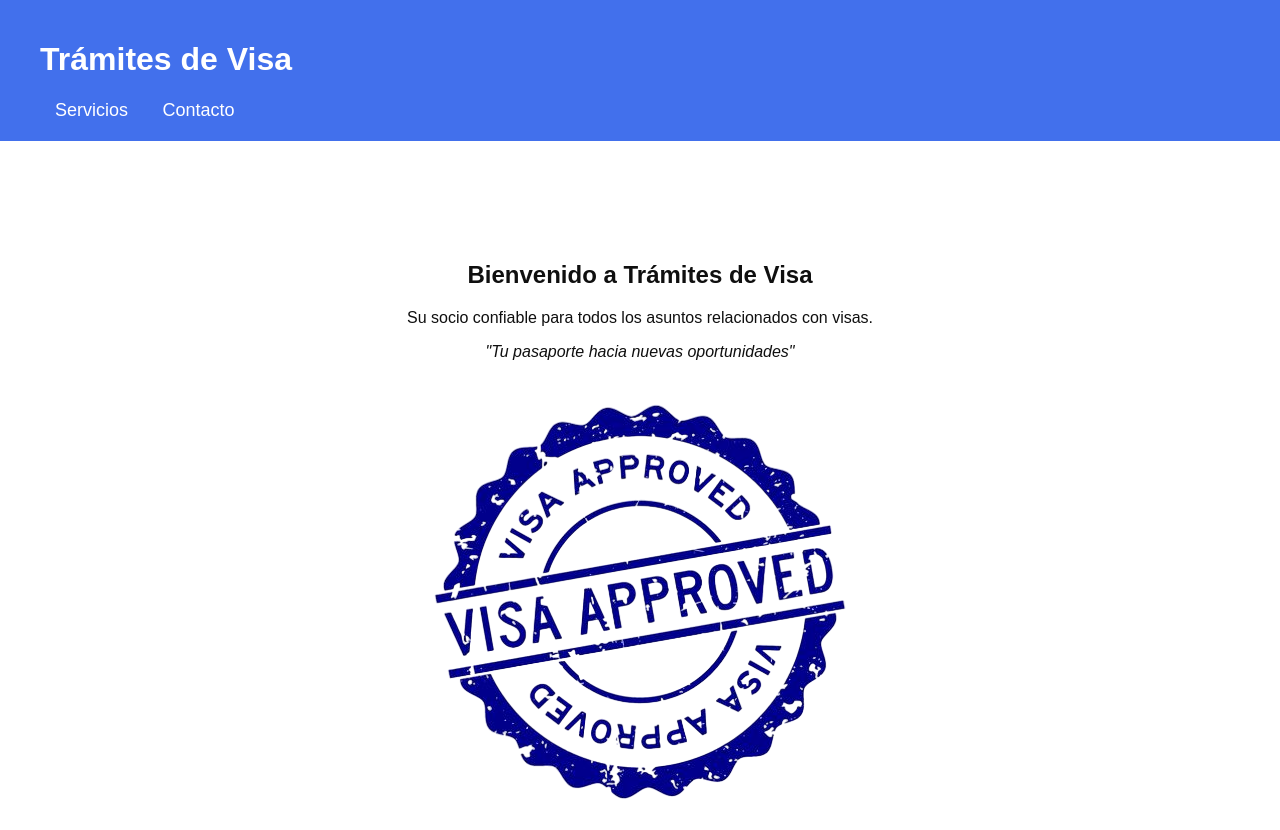
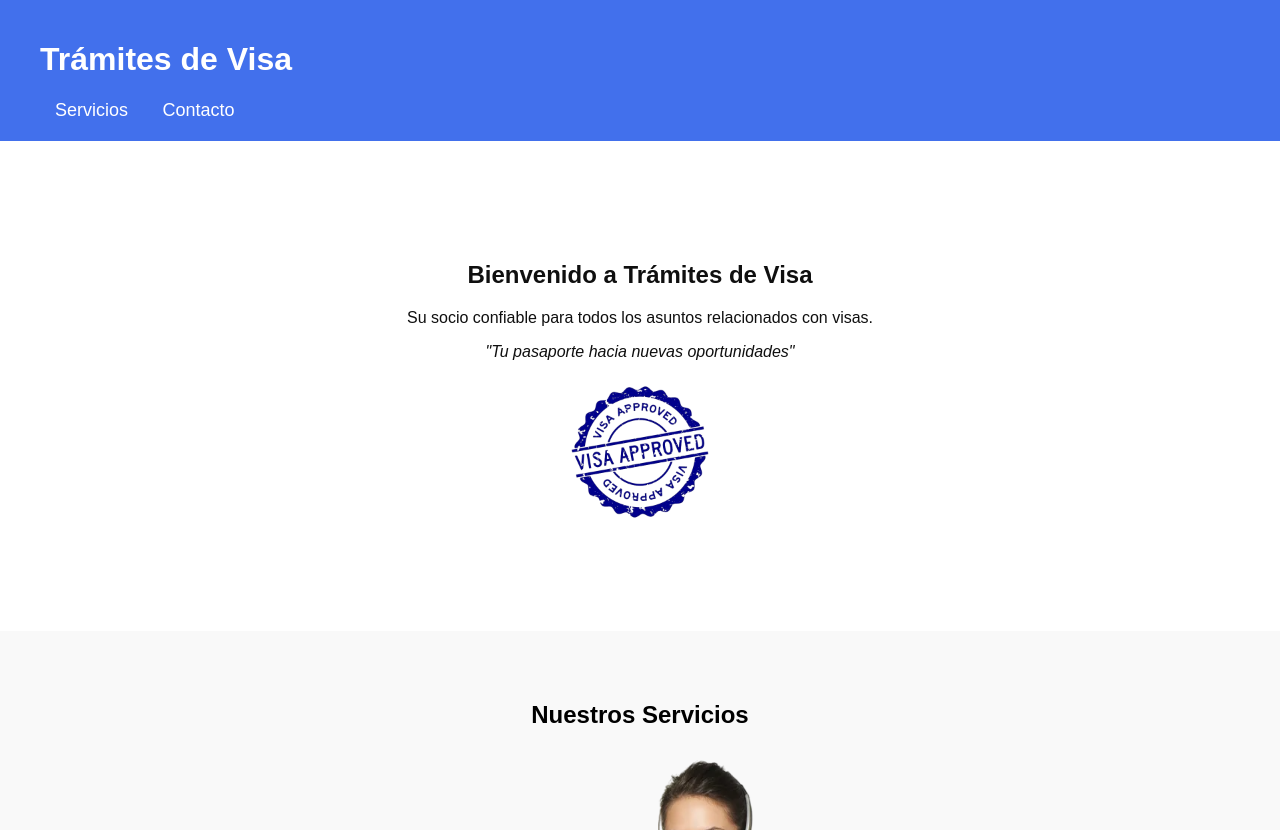
Before and after one commit to Paginatest/Visas, a plain HTML site: page index.html in a window 1280 px wide. Shown: the top 830 px of the page. Drawn offline with Linux system fonts and the light colour scheme.

Commit message:
Update index.html

```diff
--- a/index.html
+++ b/index.html
@@ -23,7 +23,7 @@
             <h2>Bienvenido a Trámites de Visa</h2>
             <p>Su socio confiable para todos los asuntos relacionados con visas.</p>
             <p><i>"Tu pasaporte hacia nuevas oportunidades"</i></p>
-            <img src="VisaA.png" alt="Sello Visa">
+            <img src="VisaA.png" alt="Sello Visa" width="150">
         </div>
     </section>
     <section id="servicios">
```
